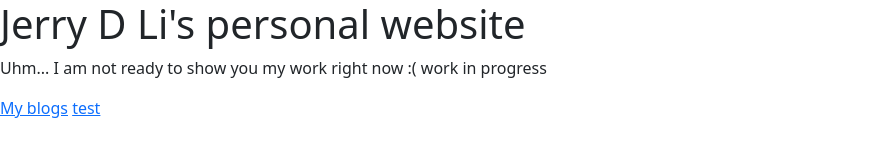
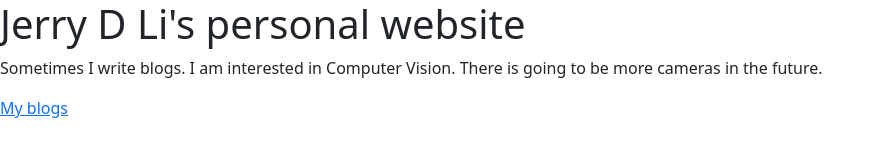
Before and after one commit to jerryli99/jerryli.github.io, a plain HTML site: page index.html in a window 1280 px wide. Shown: the whole page, without its empty margins (0-885 px from the left). Drawn offline with nearby package versions, Linux system fonts and the light colour scheme.

Commit message:
Update index.html

```diff
--- a/index.html
+++ b/index.html
@@ -15,9 +15,9 @@
   </head>
   <body>
     <h1>Jerry D Li's personal website</h1>
-    <p>Uhm... I am not ready to show you my work right now :( work in progress</p>
+    <p>Sometimes I write blogs. I am interested in Computer Vision. There is going to be more cameras in the future.</p>
     <a href="https://medium.com/@mathovocs/">My blogs</a>
-    <a href="https://jerryli99.github.io/test.html">test</a>
+    <!-- <a href="https://jerryli99.github.io/test.html">test</a> -->
 
   </body>
 </html>
```
